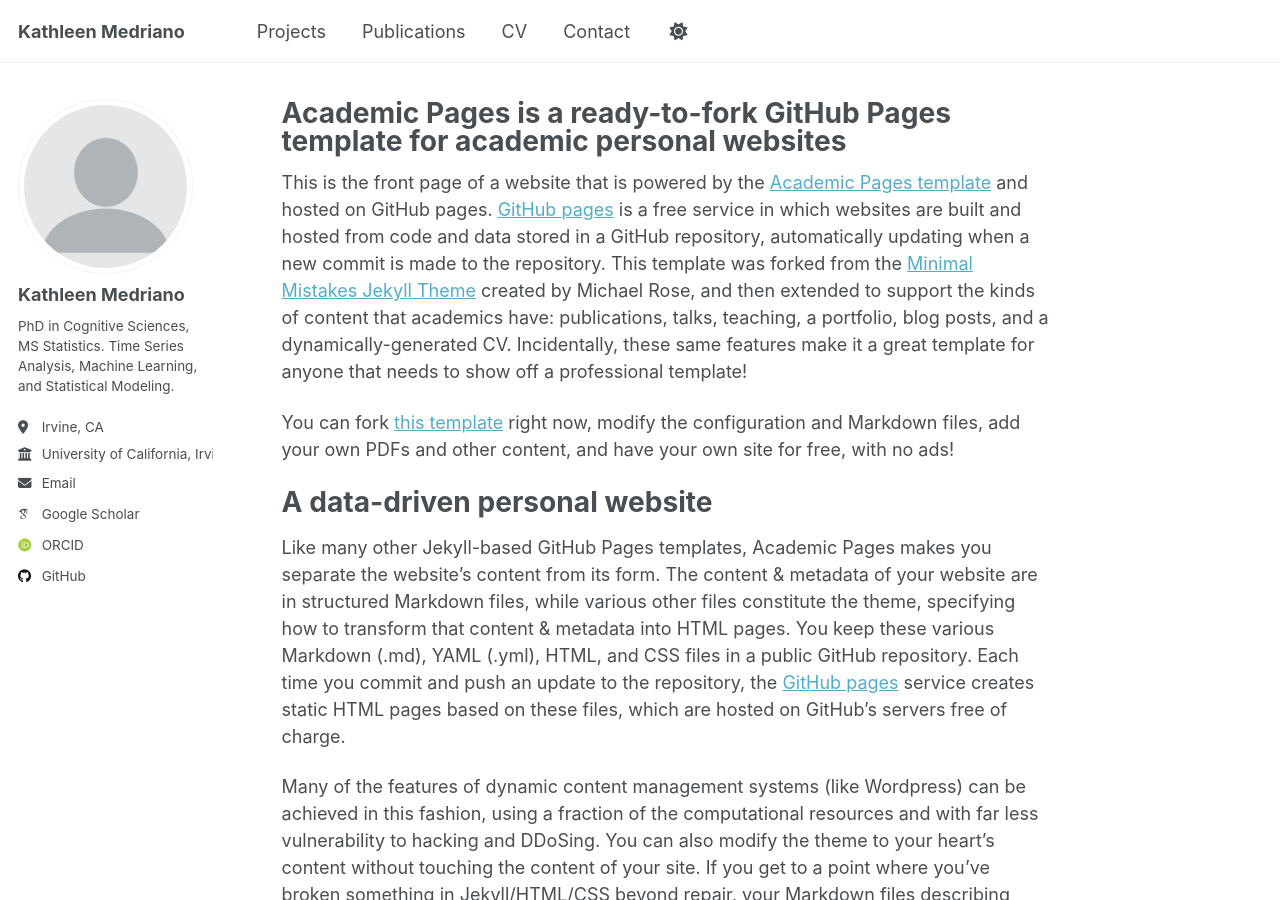
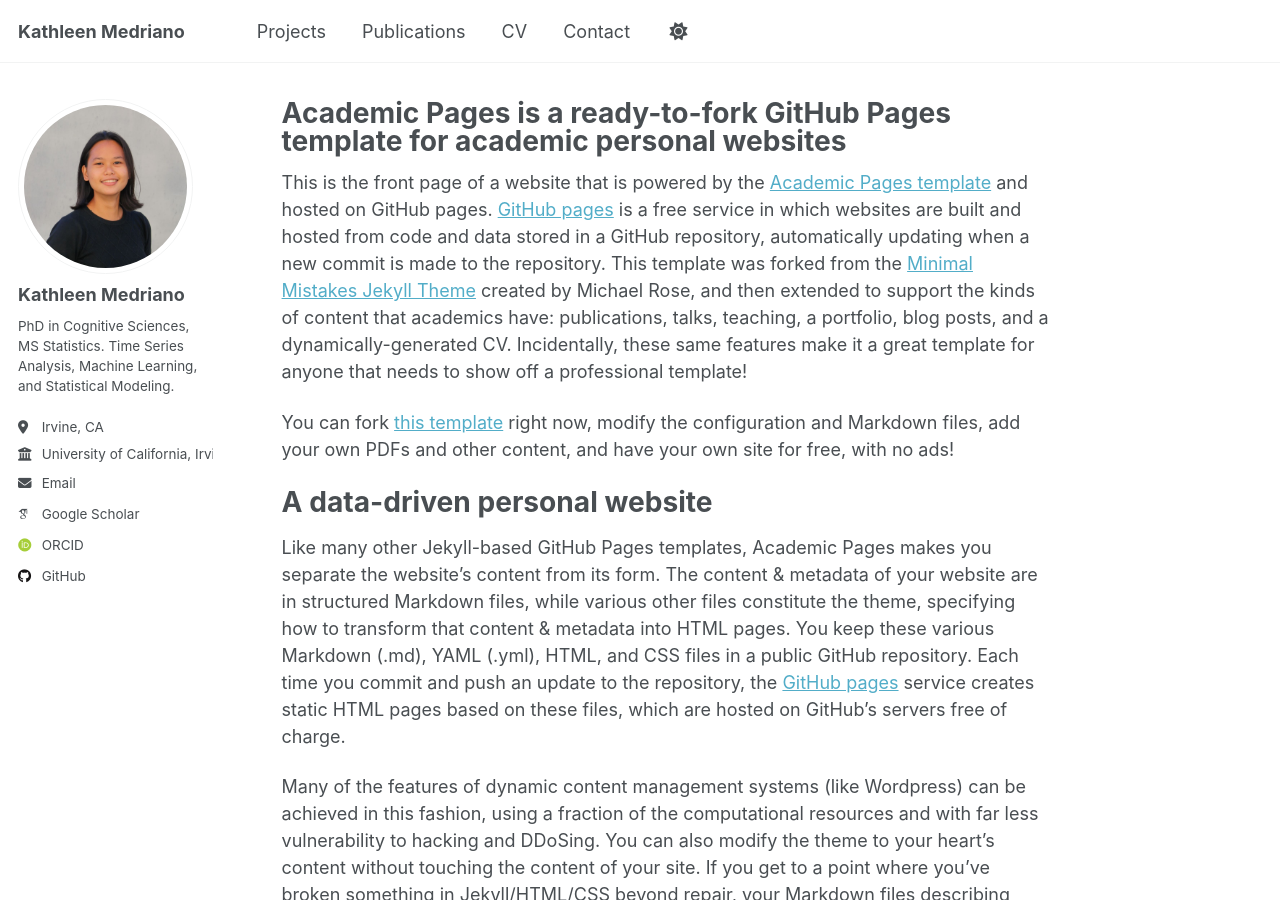
Before and after one commit to Kathleen-Medriano/Kathleen-Medriano.github.io, a Jekyll site: the page built from _pages/about.md, in a window 1280 px wide and 900 px high. Built offline with Jekyll 4.4.1, drawn with Linux system fonts in a browser that asks for light colours; some web fonts are replaced; a script that is not in the unit is left out.

Commit message:
Added sidebar photo

```diff
--- a/_config.yml
+++ b/_config.yml
@@ -23,7 +23,7 @@
 #               Additional customization can be done by editing /_includes/author-profile.html
 author:
   # Biographic information
-  avatar           : "profile.png"
+  avatar           : "profileBig.jpg"
   name             : "Kathleen Medriano"
   pronouns         : # example: "she/her"
   bio              : "PhD in Cognitive Sciences, MS Statistics. Time Series Analysis, Machine Learning, and Statistical Modeling."
```
Also changed, not shown: images/profileBig.jpg (added).
